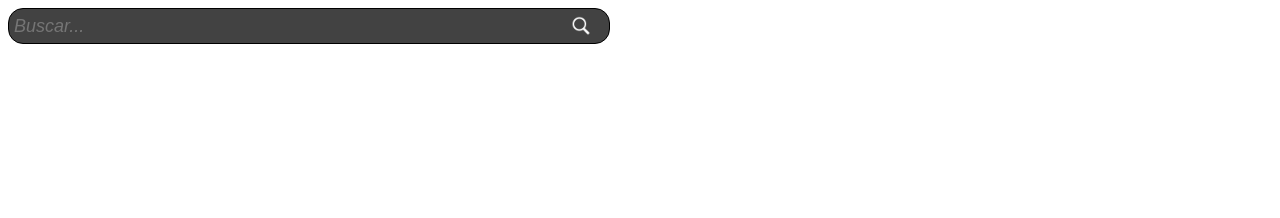
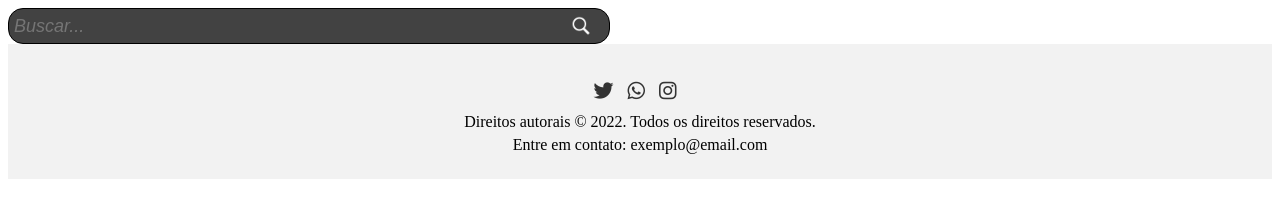
Before and after one commit to BrunoDaMar/Prova_sites, a plain HTML site: page teste.html in a window 1280 px wide. Drawn offline with Linux system fonts and the light colour scheme.

Commit message:
prova
prova

```diff
--- a/teste.css
+++ b/teste.css
@@ -22,3 +22,33 @@
     height: 20px;
     margin: 0 3%;
   }
+  footer {
+    background-color: #f2f2f2;
+    padding: 20px;
+    text-align: center;
+ }
+
+ .container {
+    max-width: 960px;
+    margin: 0 auto;
+ }
+
+ .social-icons {
+    list-style: none;
+    padding: 0;
+    margin-bottom: 10px;
+ }
+
+ .social-icons li {
+    display: inline-block;
+    margin-right: 10px;
+ }
+
+ .social-icons li a {
+    color: #333;
+    font-size: 20px;
+ }
+
+ p {
+    margin: 5px 0;
+ }
--- a/teste.html
+++ b/teste.html
@@ -3,6 +3,7 @@
 <head>
     <meta charset="UTF-8">
     <meta name="viewport" content="width=device-width, initial-scale=1.0">
+    <link rel="stylesheet" href="https://cdnjs.cloudflare.com/ajax/libs/font-awesome/6.0.0-beta3/css/all.min.css">
     <title>Document</title>
     <link rel="stylesheet" href="teste.css">
 </head>
@@ -11,5 +12,17 @@
         <input type="text" id="txtBusca" placeholder="Buscar..." />
         <img src="IMG/icons8-lupa-50.png" id="btnBusca" alt="Buscar" />
     </div>
+    <footer>
+        <div class="container">
+           <ul class="social-icons">
+              <li><a href="#"><i class="fab fa-twitter"></i></a></li>
+              <li><a href="#"><i class="fab fa-whatsapp"></i></a></li>
+              <li><a href="#"><i class="fab fa-instagram"></i></a></li>
+           </ul>
+           <p>Direitos autorais &copy; 2022. Todos os direitos reservados.</p>
+           <p>Entre em contato: exemplo@email.com</p>
+
+        </div>
+     </footer>
 </body>
 </html>
```
